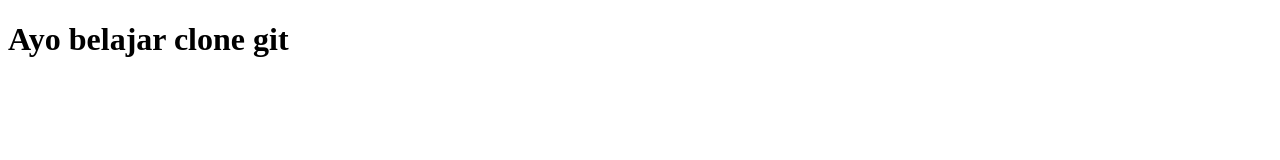
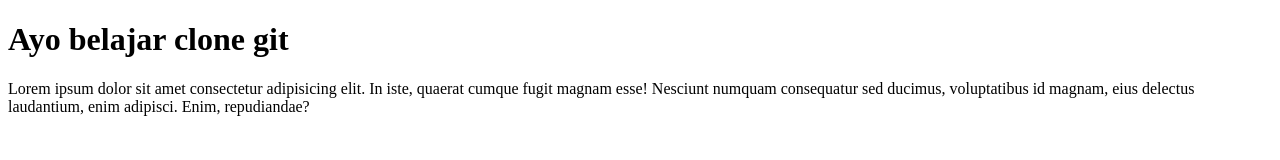
Before and after one commit to hamdanhamdani293/web, a plain HTML site: page index.html in a window 1280 px wide. Drawn offline with Linux system fonts and the light colour scheme.

Commit message:
add element p

```diff
--- a/index.html
+++ b/index.html
@@ -10,6 +10,9 @@
 
 <body>
     <h1>Ayo belajar clone git</h1>
+    <p>Lorem ipsum dolor sit amet consectetur adipisicing elit. In iste, quaerat cumque fugit magnam esse! Nesciunt
+        numquam consequatur sed ducimus, voluptatibus id magnam, eius delectus laudantium, enim adipisci. Enim,
+        repudiandae?</p>
 </body>
 
 </html>
```
